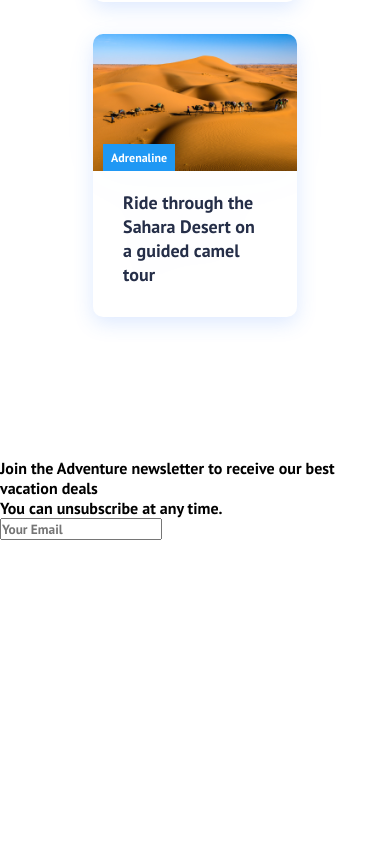
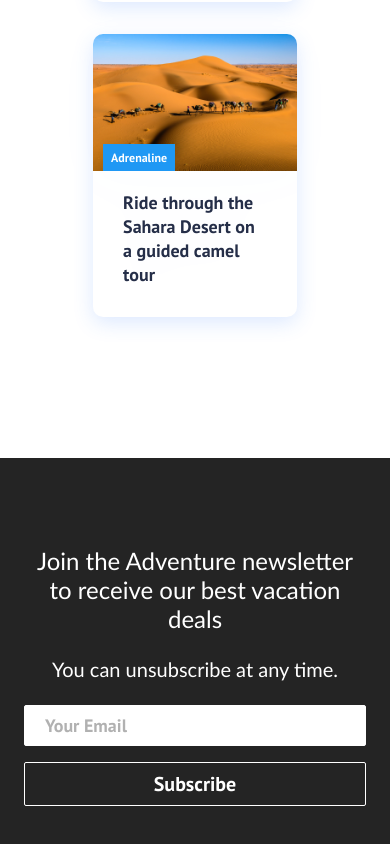
Before and after one commit to Tschram93/react-website, a React (Create React App) app: page / in a window 390 px wide. Shown: the part 2364-3208 px from the top of the page. Before the commit the page ends 2948 px from the top, so only its background shows below. Built offline with nearby package versions, Linux system fonts and the light colour scheme; the HTML template or start-up script is replaced by a standard one.

Commit message:
created footer.css

```diff
--- a/src/components/Footer.css
+++ b/src/components/Footer.css
@@ -0,0 +1,163 @@
+.footer-container {
+	background-color: #242424;
+	padding: 4rem 0 2rem 0;
+	display: flex;
+	flex-direction: column;
+	justify-content: center;
+	align-items: center;
+}
+
+.footer-subscription {
+	display: flex;
+	flex-direction: column;
+	justify-content: center;
+	align-items: center;
+	text-align: center;
+
+	margin-bottom: 24px;
+	padding: 24px;
+	color: #fff;
+}
+
+.footer-subscription > p {
+	font-family: 'Trebuchet MS', 'Lucida Sans Unicode', 'Lucida Grande',
+		'Lucida Sans', Arial, sans-serif;
+}
+
+.footer-subscription-heading {
+	margin-bottom: 24px;
+	font-size: 24px;
+}
+
+.footer-subscription-text {
+	margin-bottom: 24px;
+	font-size: 20px;
+}
+
+.footer-input {
+	padding: 8px 20px;
+	border-radius: 2px;
+	margin-right: 10px;
+	outline: none;
+	border: none;
+	font-size: 18px;
+	margin-bottom: 16px;
+	border: 1px solid #fff;
+}
+
+.footer-links {
+	width: 100%;
+	max-width: 1000px;
+	display: flex;
+	justify-content: center;
+}
+
+.footer-link-wrapper {
+	display: flex;
+}
+
+.footer-link-items {
+	display: flex;
+	flex-direction: column;
+	align-items: flex-start;
+	margin: 16px;
+	text-align: left;
+	width: 160px;
+	box-sizing: border-box;
+}
+
+.footer-link-items h2 {
+	margin-bottom: 16px;
+}
+
+.footer-link-items > h2 {
+	color: #fff;
+}
+
+.footer-link-items a {
+	color: #fff;
+	text-decoration: none;
+	margin-bottom: 0.5rem;
+}
+
+.footer-link-items a:hover {
+	color: #e9e9e9;
+	transition: 0.3s ease-out;
+}
+
+.footer-email-form h2 {
+	margin-bottom: 2rem;
+}
+
+.footer-input::placeholder {
+	color: #b1b1b1;
+}
+
+/* Social Icons */
+.social-icon-link {
+	color: #fff;
+	font-size: 24px;
+}
+
+.social-media {
+	max-width: 1000px;
+	width: 100%;
+}
+
+.social-media-wrap {
+	display: flex;
+	justify-content: space-between;
+	align-items: center;
+	width: 90%;
+	max-width: 1000px;
+	margin: 40px auto 0 auto;
+}
+
+.social-icons {
+	display: flex;
+	justify-content: space-between;
+	align-items: center;
+	width: 240px;
+}
+
+.social-logo {
+	color: #fff;
+	justify-self: start;
+	margin-left: 20px;
+	cursor: pointer;
+	text-decoration: none;
+	font-size: 2rem;
+	display: flex;
+	align-items: center;
+	margin-bottom: 16px;
+}
+
+.website-rights {
+	color: #fff;
+	margin-bottom: 16px;
+}
+
+@media screen and (max-width: 820px) {
+	.footer-links {
+		padding-top: 2rem;
+	}
+
+	.footer-input {
+		width: 100%;
+	}
+
+	.btn {
+		width: 100%;
+	}
+
+	.footer-link-wrapper {
+		flex-direction: column;
+	}
+
+	.social-media-wrap {
+		flex-direction: column;
+	}
+}
+
+@media screen and (max-width: 768px) {
+}
```
